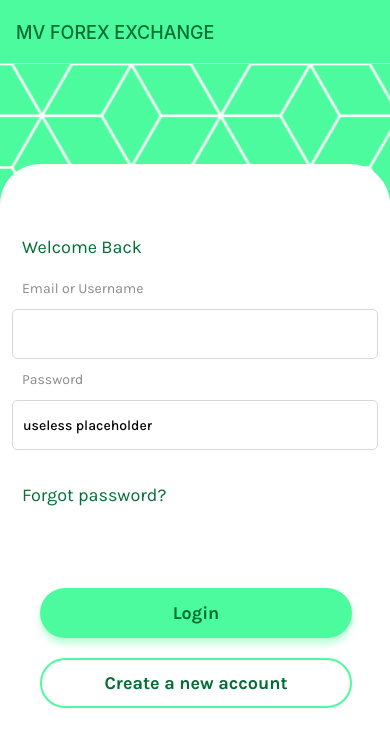
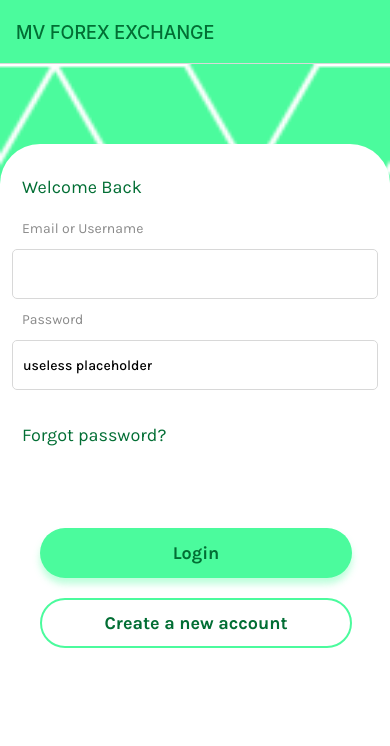
Before and after one commit to iamstr/mv-forex-app, a React Native app: screen /Login in a window 390 px wide. Shown: the top 746 px of the page. Built offline with nearby package versions, Linux system fonts and the light colour scheme.

Commit message:
fix: fixed  the scrollView  anomaly style: the signup button is not occluded from  the view anymore

```diff
--- a/screens/LoginScreen.jsx
+++ b/screens/LoginScreen.jsx
@@ -73,9 +73,9 @@ export default function LoginScreen() {
           source={require('../assets/other/pattern_japanese-pattern-3_1_2_0-0_0_1__4bfb9d_ffffff.png')}
           style={styles.backgroundImage}
         >
-          <ScrollView style={styles.scrollView}>
-            <SafeAreaView>
-              <View style={styles.container}>
+          <SafeAreaView>
+            <View style={styles.container}>
+              <ScrollView style={styles.scrollView}>
                 <Text style={styles.welcome}>Welcome Back</Text>
                 <Text style={styles.label}>Email or Username</Text>
                 <TextInput style={styles.input} />
@@ -115,9 +115,9 @@ export default function LoginScreen() {
                 >
                   <Text style={styles.loginText}>Create a new account</Text>
                 </TouchableOpacity>
-              </View>
-            </SafeAreaView>
-          </ScrollView>
+              </ScrollView>
+            </View>
+          </SafeAreaView>
         </ImageBackground>
       )}
     </View>
@@ -150,9 +150,10 @@ const styles = StyleSheet.create({
     backgroundColor: _themeColor.white,
     borderTopLeftRadius: 40,
     borderTopRightRadius: 40,
-    marginTop: 100,
-    paddingBottom: 300,
-    paddingTop: 50,
+    height: '100%',
+    marginTop: 80,
+    // paddingBottom: 300,
+    // paddingTop: 50,
   },
   forgot: {
     backgroundColor: _themeColor.white,
@@ -189,6 +190,10 @@ const styles = StyleSheet.create({
     fontSize: 18,
     textAlign: 'center',
   },
+  scrollView: {
+    height: 2000,
+    paddingBottom: 30,
+  },
   transparentButton: {
     backgroundColor: _themeColor.white,
     borderColor: _themeColor.primary,
@@ -207,5 +212,6 @@ const styles = StyleSheet.create({
     fontSize: 18,
     margin: 12,
     padding: 10,
+    paddingTop: 20,
   },
 });
```
